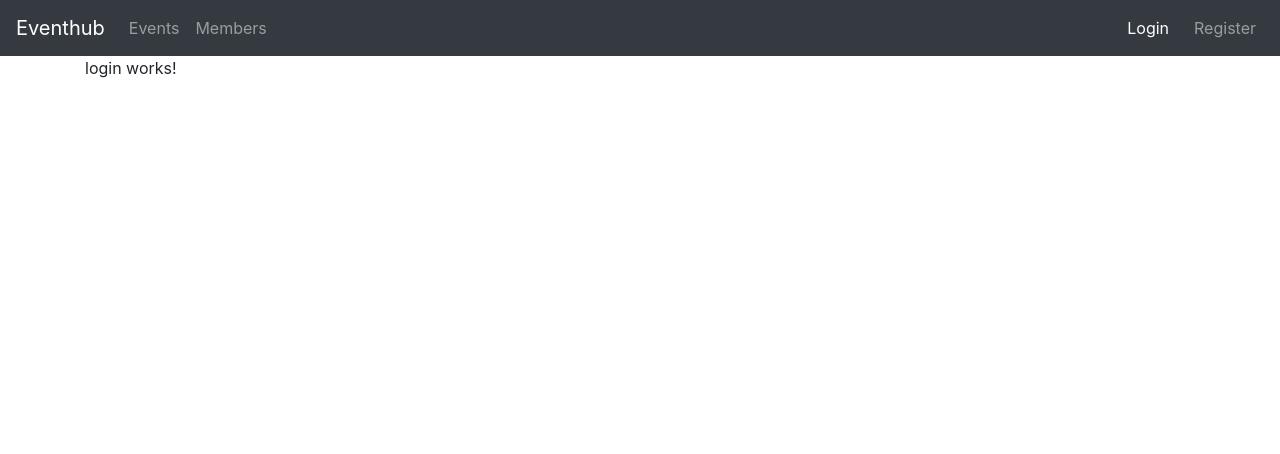
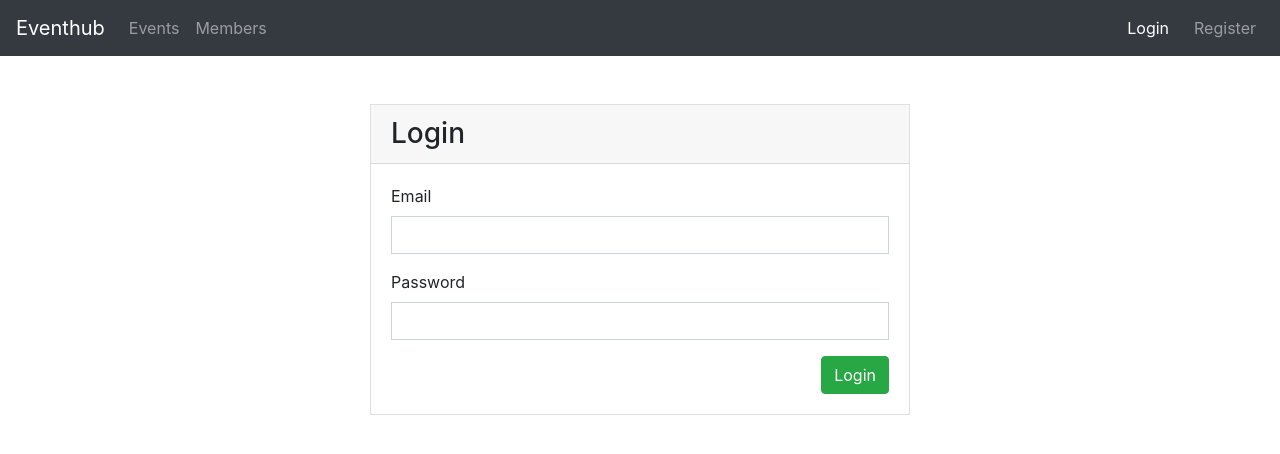
Before and after one commit to vanvibig/Angular-Authentication-Tutorial, an Angular app in the folder ngApp/: page /login in a window 1280 px wide. Shown: the top 454 px of the page. Built offline with nearby package versions, Linux system fonts and the light colour scheme.

Commit message:
Angular Authentication Tutorial - 16 - Login UI

```diff
--- a/ngApp/src/app/login/login.component.html
+++ b/ngApp/src/app/login/login.component.html
@@ -1,3 +1,22 @@
-<p>
-  login works!
-</p>
+<div class="row pt-5">
+  <div class="col-md-6 mx-auto">
+      <div class="card rounded-0">
+          <div class="card-header">
+              <h3 class="mb-0">Login</h3>
+          </div>
+          <div class="card-body">
+              <form class="form">
+                  <div class="form-group">
+                      <label for="">Email</label>
+                      <input [(ngModel)]="loginUserData.email" name="email" type="text" class="form-control rounded-0" required>
+                  </div>
+                  <div class="form-group">
+                      <label for="">Password</label>
+                      <input [(ngModel)]="loginUserData.password" name="password" type="password" class="form-control rounded-0" required>
+                  </div>
+                  <button (click)="loginUser()" type="button" class="btn btn-success float-right">Login</button>
+              </form>
+          </div>
+      </div>
+  </div>
+</div>
--- a/ngApp/src/app/login/login.component.ts
+++ b/ngApp/src/app/login/login.component.ts
@@ -7,9 +7,13 @@
 })
 export class LoginComponent implements OnInit {
 
+  loginUserData = {};
   constructor() { }
 
   ngOnInit() {
   }
 
+  loginUser(){
+    console.log(this.loginUserData);
+  }
 }
```
Also changed, not shown: 2 other files (tests, documents, lock files or other folders).
